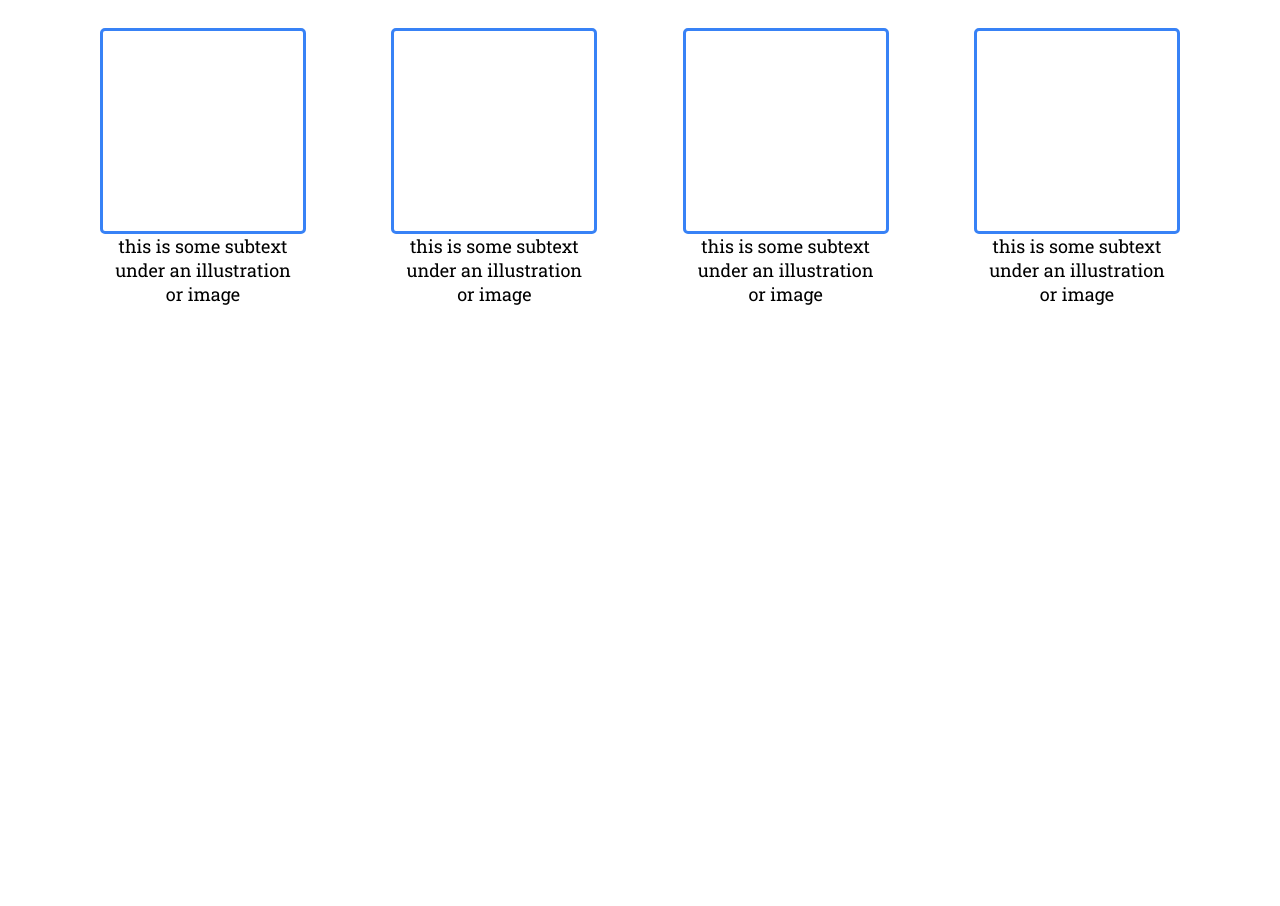
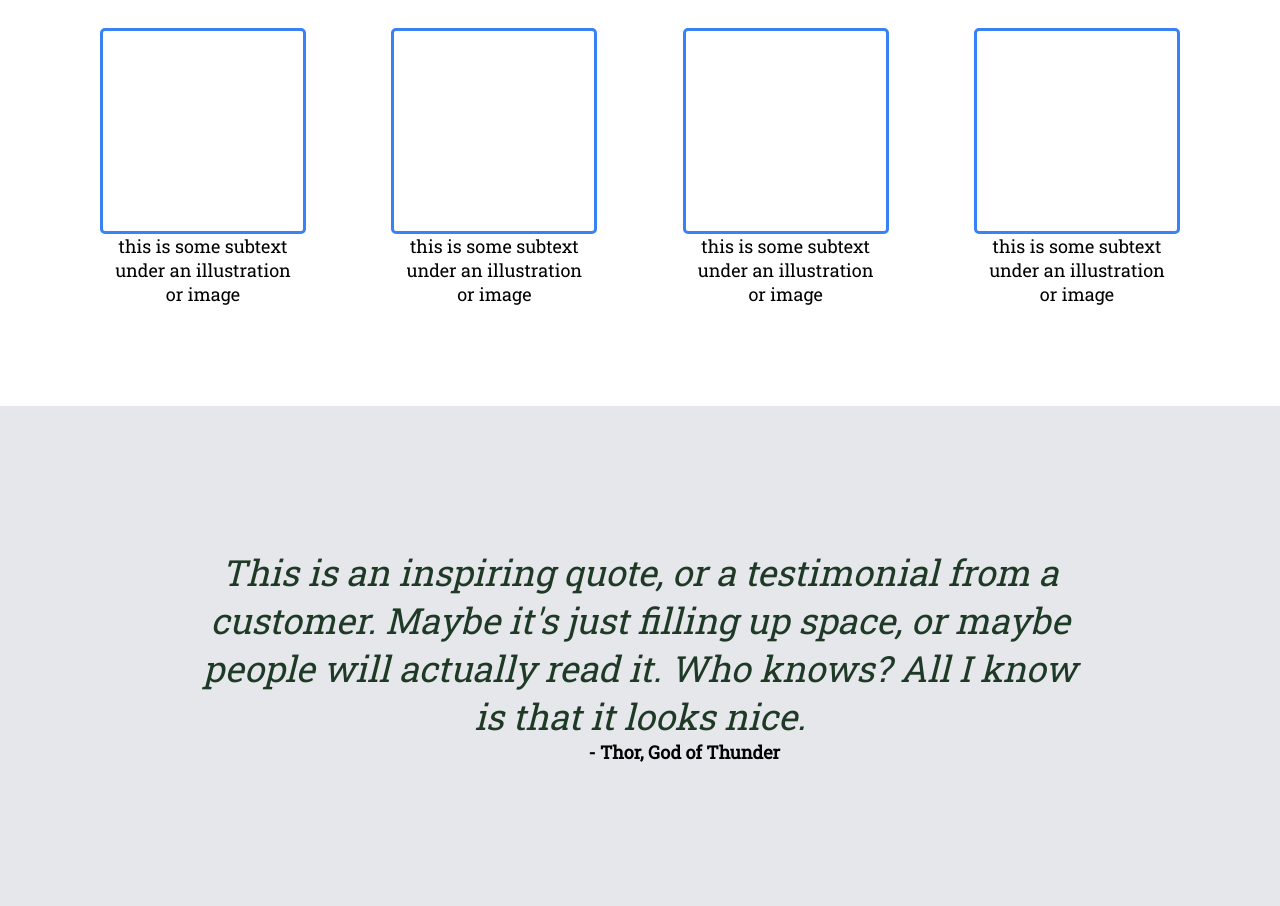
Before and after one commit to mohnjerf/odin-landing-page, a plain HTML site: page index.html in a window 1280 px wide. Shown: the part 627-1533 px from the top of the page. Before the commit the page ends 1033 px from the top, so only its background shows below. Drawn offline with Linux system fonts and the light colour scheme.

Commit message:
Third section of website complete

```diff
--- a/index.html
+++ b/index.html
@@ -53,5 +53,15 @@
     </div>
       </div>
     </div>
+    <div class="third-section">
+      <h3>This is an inspiring quote, or a testimonial from a <br/>
+      customer. Maybe it's just filling up space, or maybe <br/>
+      people will actually read it. Who knows? All I know <br/>
+      is that it looks nice.
+    </h3>
+    <div id="p-div">
+    <p class="p-third"><strong>- Thor, God of Thunder</strong></p>
+    </div>
+    </div>
 </body>
 </html>
--- a/styles.css
+++ b/styles.css
@@ -120,3 +120,30 @@ h2{
     text-align: center;
     font-size: 18px;
 }
+
+.third-section{
+    background-color: #E5E7EB;
+    height: 500px;
+    display: flex;
+    flex-direction: column;
+    justify-content: center;
+}
+
+h3{
+    font-size: 36px;
+    font-style: italic;
+    font-weight: lighter;
+    color: #1F3927;
+    text-align: center;
+}
+
+.p-third{
+    font-size: 18px;
+    text-align: end;
+}
+
+#p-div{
+    display: flex;
+    justify-content: flex-end;
+    margin-right: 500px;
+}
```
